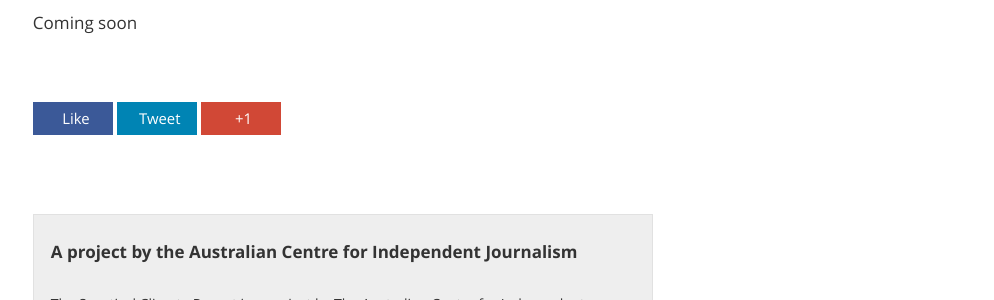
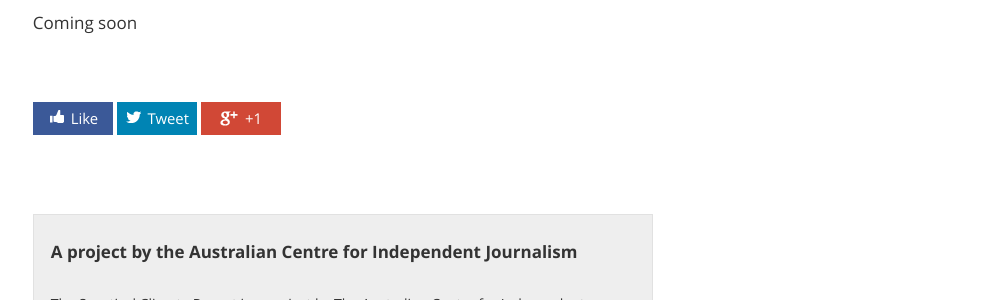
Before and after one commit to investigate/sceptical-climate, a Jekyll site: the page built from index.html, in a window 1280 px wide. Shown: the part 659-959 px from the top of the page, without its empty margins (142-1136 px from the left). Built offline with Jekyll 4.4.1, drawn with Linux system fonts in a browser that asks for light colours; nearby versions of some CDN libraries; Markdown is read by kramdown in place of the engine named in the settings.

Commit message:
add icons to social links

```diff
--- a/_includes/social.html
+++ b/_includes/social.html
@@ -1,9 +1,9 @@
 <!-- Social OPEN -->
 <section class="social module">
 	<ul class="socialcount" data-url="http://www.investigate.org.au/sceptical-climate" data-counts="true" data-share-text="Does the Australian media take a stance on climate change?">
-		<li class="facebook"><a href="https://www.facebook.com/sharer/sharer.php?u={{ site.url }}{{ page.url }}" title="Share on Facebook" onClick="_gaq.push(['_trackEvent', 'Interaction', 'Share', 'Share on Facebook']);"><span class="count">Like</span></a></li>
-		<li class="twitter"><a href="https://twitter.com/intent/tweet?text={{ site.url }}{{ page.url }}" title="Share on Twitter" onClick="_gaq.push(['_trackEvent', 'Interaction', 'Share', 'Share on twitter']);"><span class="count">Tweet</span></a></li>
-		<li class="googleplus"><a href="https://plus.google.com/share?url={{ site.url }}{{ page.url }}" title="Share on Google Plus" onClick="_gaq.push(['_trackEvent', 'Interaction', 'Share', 'Share on Google Plus']);"><span class="count">+1</span></a></li>
+		<li class="facebook"><a href="https://www.facebook.com/sharer/sharer.php?u={{ site.url }}{{ page.url }}" title="Share on Facebook" onClick="_gaq.push(['_trackEvent', 'Interaction', 'Share', 'Share on Facebook']);"><span class="social-icon icon-facebook"></span><span class="count">Like</span></a></li>
+		<li class="twitter"><a href="https://twitter.com/intent/tweet?text={{ site.url }}{{ page.url }}" title="Share on Twitter" onClick="_gaq.push(['_trackEvent', 'Interaction', 'Share', 'Share on twitter']);"><span class="social-icon icon-twitter"></span><span class="count">Tweet</span></a></li>
+		<li class="googleplus"><a href="https://plus.google.com/share?url={{ site.url }}{{ page.url }}" title="Share on Google Plus" onClick="_gaq.push(['_trackEvent', 'Interaction', 'Share', 'Share on Google Plus']);"><span class="social-icon icon-googleplus"></span><span class="count">+1</span></a></li>
 	</ul>
 </section>
 <!-- Social CLOSE -->
--- a/css/style.css
+++ b/css/style.css
@@ -920,7 +920,7 @@
   padding: 0;
   border: 0; }
 
-/* SocialCount - v0.1.6 - 2013-08-08
+/*! SocialCount - v0.1.6 - 2013-08-08
 * https://github.com/filamentgroup/SocialCount
 * Copyright (c) 2013 zachleat; Licensed MIT */
 .socialcount {
@@ -1073,6 +1073,7 @@
   margin: 0 3px;
   background: #fff;
   opacity: 0;
+  border-radius: 50%;
   -webkit-animation: socialCountLoadingFade .6s infinite;
   -moz-animation: socialCountLoadingFade .6s infinite;
   animation: socialCountLoadingFade .6s infinite; }
@@ -1122,6 +1123,37 @@
   100% {
     opacity: 0; } }
 
+.social-icon {
+  display: inline-block; }
+
+.icon-facebook, .icon-googleplus, .icon-twitter {
+  background: url("images/icon-sd6cd4d0ec7.png") no-repeat; }
+
+.icon-facebook {
+  background-position: 0 0;
+  height: 15px;
+  width: 17px; }
+
+.icon-googleplus {
+  margin: 6px 0 -6px;
+  background-position: -21px 0;
+  height: 20px;
+  width: 20px; }
+
+.icon-twitter {
+  margin: 6px 0 -6px;
+  background-position: -84px 0;
+  height: 20px;
+  width: 17px; }
+
+/* HD icons */
+@media (min--moz-device-pixel-ratio: 1.5), (-o-min-device-pixel-ratio: 3 / 2), (-webkit-min-device-pixel-ratio: 1.5), (min-device-pixel-ratio: 1.5), (min-resolution: 1.5dppx) {
+  .social-icon {
+    -webkit-background-size: auto 17px;
+    -moz-background-size: auto 17px;
+    -o-background-size: auto 17px;
+    background-size: auto 17px;
+    background-image: url("images/icon-hd-s816aa7a6b3.png"); } }
 .socialcount a {
   border: none; }
 
```
Also changed, not shown: css/_socialcount.min.scss (+40 -1 lines).
